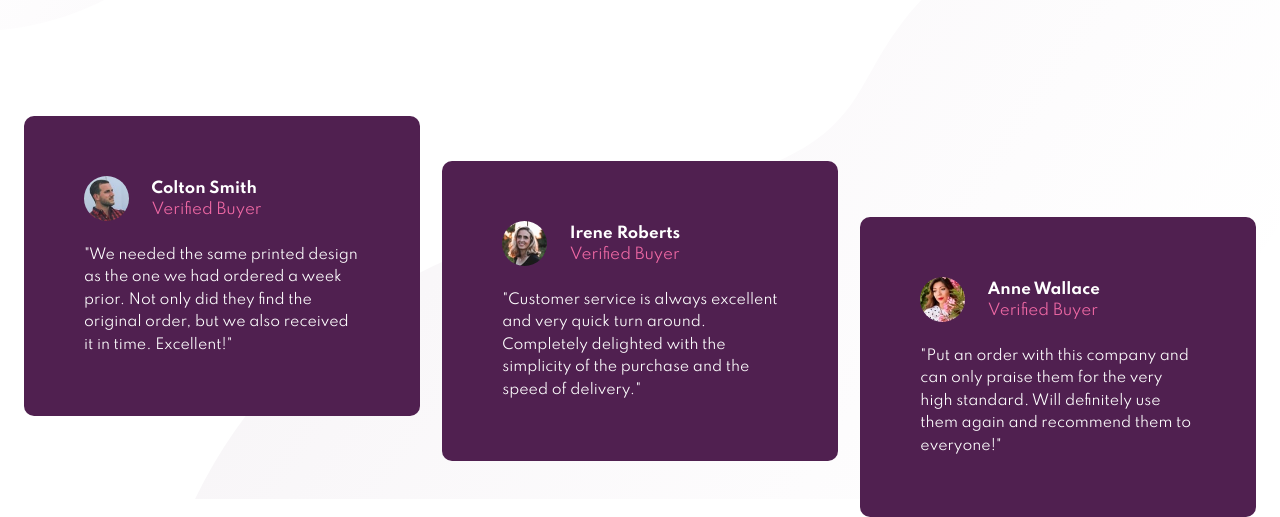
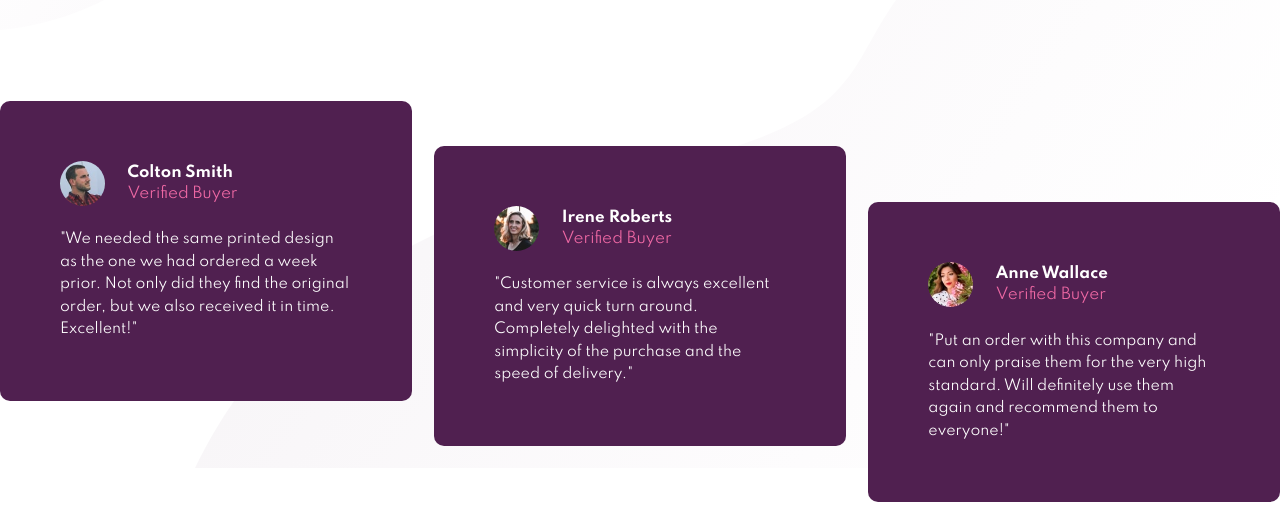
Before and after one commit to CarlHumm/social-proof-frontendmentor, a website: page index.html in a window 1280 px wide. Shown: the part 332-849 px from the top of the page. Drawn offline with Linux system fonts and the light colour scheme.

Commit message:
Changed max width

```diff
--- a/scss/main.scss
+++ b/scss/main.scss
@@ -68,8 +68,7 @@ a {
         flex-flow: row wrap;
         justify-content:space-between;
         width:100%;
-        max-width: 1440px;
-        padding: 0;
+        max-width: 1280px;
     }
 
 
@@ -80,9 +79,12 @@ a {
 }
 
 
-
-@media screen and (min-width: 1440px) {
+@media screen and (min-width: 1280px) {
     body {
         padding: 0;
     }
+
+    .social-proof {
+        padding: 0;
+    }
 }
```
Also changed, not shown: css/main.css, 1 other file.
